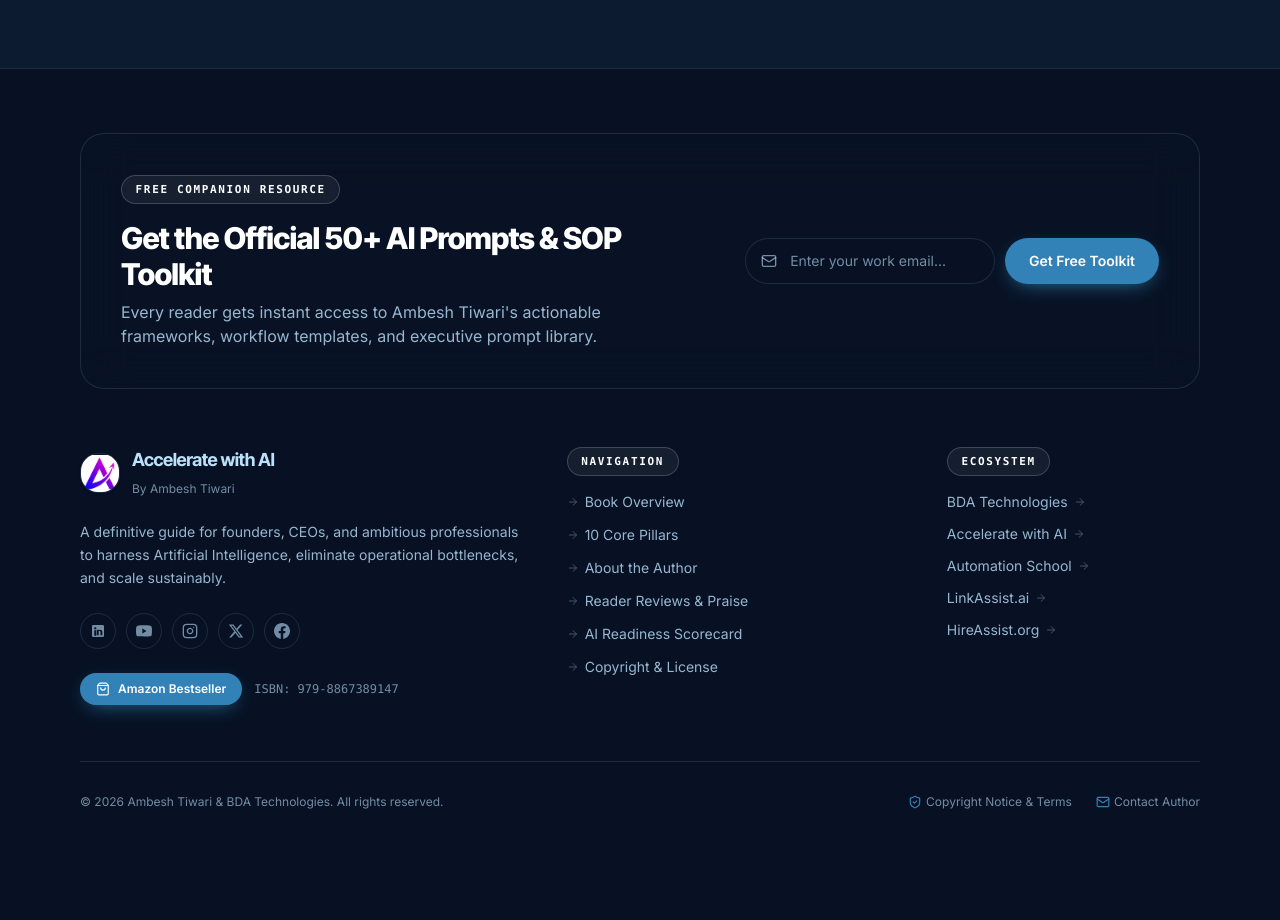
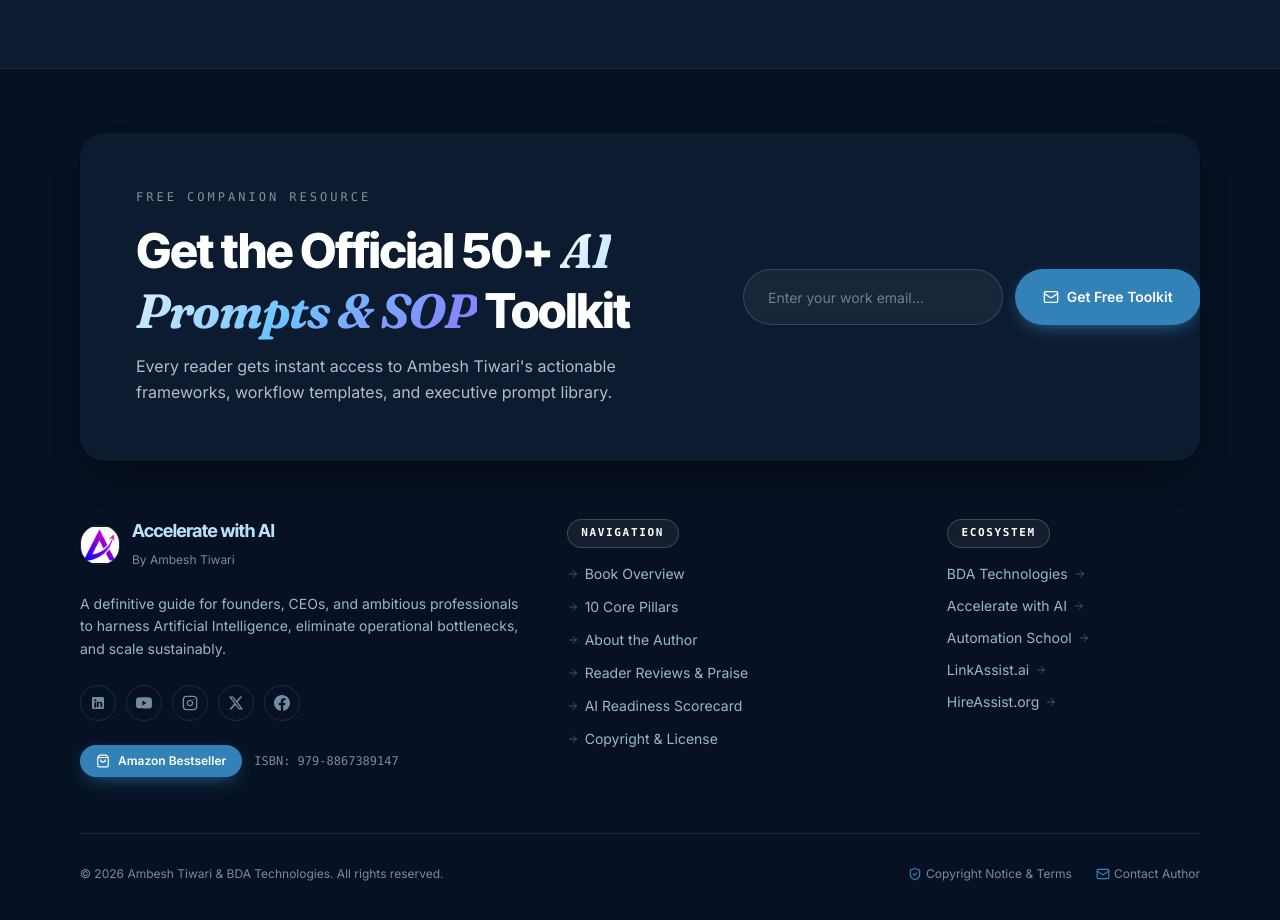
Before and after one commit to Rudra-bdatech/Ambesh_Book, a React (Vite) app: page / in a window 1280 px wide. Shown: the part 6880-7800 px from the top of the page. Before the commit the page ends 7738 px from the top, so only its background shows below. Built offline with nearby package versions, Linux system fonts and the light colour scheme.

Commit message:
landing page

```diff
--- a/src/components/Footer.tsx
+++ b/src/components/Footer.tsx
@@ -51,46 +51,53 @@
   return (
     <footer className="border-t border-rule bg-canvas relative overflow-hidden transition-colors duration-300">
       <div className="container-edit pt-16 pb-12">
-        {/* Top: Newsletter / Toolkit CTA Bar */}
-        <div className="mb-14 rounded-3xl border border-rule bg-sand/40 dark:bg-sand/20 p-8 md:p-10 backdrop-blur-xl relative overflow-hidden">
-          <div className="relative z-10 grid gap-8 lg:grid-cols-12 lg:items-center">
+        {/* Top: Premium Dark CTA Panel (Exact Ambesh V2 Style with Toolkit Content) */}
+        <div className="cta-dark mb-14 rounded-3xl p-8 sm:p-12 md:p-14 shadow-lift relative overflow-hidden">
+          <div className="grid gap-8 lg:grid-cols-12 lg:items-center">
+
+            {/* Left Column */}
             <div className="lg:col-span-7">
-              <span className="eyebrow eyebrow-indigo">Free Companion Resource</span>
-              <h3 className="mt-4 font-display text-2xl md:text-3xl font-extrabold tracking-tight text-ink">
-                Get the Official 50+ AI Prompts & SOP Toolkit
+              <p className="font-mono text-xs uppercase tracking-[0.25em] text-white/50">
+                FREE COMPANION RESOURCE
+              </p>
+
+              <h3 className="mt-4 font-display text-3xl sm:text-4xl md:text-5xl font-extrabold leading-tight tracking-tight text-white">
+                Get the Official 50+ <span className="font-serif italic text-gradient-brand">AI Prompts & SOP</span> Toolkit
               </h3>
-              <p className="mt-2 text-sm md:text-base text-ink-soft max-w-xl">
+
+              <p className="mt-3 text-sm sm:text-base text-white/70 max-w-xl leading-relaxed">
                 Every reader gets instant access to Ambesh Tiwari's actionable frameworks, workflow templates, and executive prompt library.
               </p>
             </div>
+
+            {/* Right Column: Form */}
             <div className="lg:col-span-5">
               {subscribed ? (
-                <div className="flex items-center gap-3 p-4 rounded-2xl bg-emerald-500/10 border border-emerald-500/30 text-emerald-600 dark:text-emerald-400">
+                <div className="flex items-center gap-3 p-4 rounded-2xl bg-emerald-500/20 border border-emerald-500/40 text-emerald-300">
                   <CheckCircle2 className="w-5 h-5 shrink-0" />
-                  <span className="text-sm font-semibold">Check your inbox! Toolkit sent successfully.</span>
+                  <span className="text-sm font-semibold">Check your inbox! 50+ Prompts Toolkit sent successfully.</span>
                 </div>
               ) : (
-                <form onSubmit={handleSubscribe} className="flex flex-col sm:flex-row gap-2.5">
-                  <div className="relative flex-grow">
-                    <Mail className="absolute left-4 top-1/2 -translate-y-1/2 w-4 h-4 text-ink-muted" />
+                <form onSubmit={handleSubscribe} className="flex flex-col sm:flex-row gap-3">
                   <input
                     type="email"
                     value={email}
                     onChange={(e) => setEmail(e.target.value)}
                     placeholder="Enter your work email..."
-                      className="w-full rounded-full border border-rule bg-canvas pl-11 pr-4 py-3 text-sm text-ink placeholder:text-ink-muted focus:outline-none focus:border-accent focus:ring-1 focus:ring-accent"
+                    className="h-12 sm:h-14 flex-1 rounded-full border border-white/15 bg-white/5 px-6 text-sm text-white placeholder:text-white/40 focus:border-white/40 focus:outline-none backdrop-blur-sm"
                     required
                   />
-                  </div>
                   <button
                     type="submit"
-                    className="btn-premium rounded-full px-6 py-3 text-sm font-semibold shrink-0"
+                    className="btn-premium inline-flex h-12 sm:h-14 items-center justify-center gap-2 rounded-full px-7 text-sm font-semibold shrink-0 text-white shadow-soft"
                   >
-                    Get Free Toolkit
+                    <Mail className="h-4 w-4" />
+                    <span>Get Free Toolkit</span>
                   </button>
                 </form>
               )}
             </div>
+
           </div>
         </div>
 
```
Lines whose indentation alone changed are shown as unchanged.
